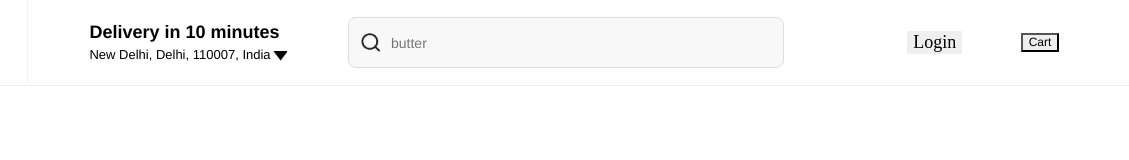
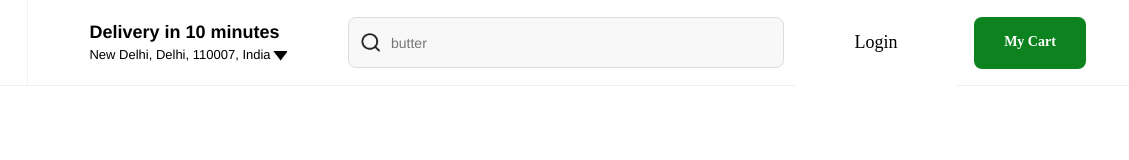
Before and after one commit to DevLordship/BlinkitClone, a plain HTML site: page index.html in a window 1280 px wide. Shown: the full height of the page, 151-1280 px from the left. Drawn offline with nearby package versions, Linux system fonts and the light colour scheme.

Commit message:
navbar done

```diff
--- a/index.html
+++ b/index.html
@@ -10,6 +10,7 @@
             integrity="sha384-EVSTQN3/azprG1Anm3QDgpJLIm9Nao0Yz1ztcQTwFspd3yD65VohhpuuCOmLASjC"
             crossorigin="anonymous"
         />
+
 
         <title>Blinkit Clone</title>
     </head>
@@ -44,17 +45,33 @@
                 </div>
             </div>
             <div class="blinlit-nav-search">
-
                 <div class="blinlit-nav-search-icon">
-                    <img  class="blinlit-nav-search-icon-main" src="./assets/search-icon.png" alt="serarch-icon" />
+                    <img
+                        class="blinlit-nav-search-icon-main"
+                        src="./assets/search-icon.png"
+                        alt="serarch-icon"
+                    />
                 </div>
-                <div class="blinlit-nav-search-bar"><input class="blinlit-nav-search-bar-main" type="text" placeholder="butter" /></div>
+                <div class="blinlit-nav-search-bar">
+                    <input
+                        class="blinlit-nav-search-bar-main"
+                        type="text"
+                        placeholder="butter"
+                    />
+                </div>
             </div>
             <div class="blinkit-login-cart">
                 <div class="blinlit-nav-button-login">
                     <button class="blinlit-nav-button-login-main">Login</button>
                 </div>
-                <div class="blinlit-nav-button-cart"><button>Cart</button></div>
+                <div class="blinlit-nav-button-cart">
+                    <div>
+                        <i class="fa fa-solid fa-cart-shopping"></i>
+                    </div>
+                    <button class="blinlit-nav-button-cart-main">
+                        My Cart
+                    </button>
+                </div>
             </div>
         </nav>
         <script
--- a/style.css
+++ b/style.css
@@ -14,7 +14,8 @@
 .blinkit-logo-delivery,
 .blinlit-nav-search,
 .blinkit-login-cart,
-.blinlit-nav-logo ,.blinlit-nav-delivery{
+.blinlit-nav-logo,
+.blinlit-nav-delivery {
     align-items: center;
 }
 
@@ -45,14 +46,14 @@
     height: 32px;
 }
 
-.blinkit-logo-delivery-devidor{
+.blinkit-logo-delivery-devidor {
     width: 1px;
     display: flex;
     background-color: rgb(242, 242, 242);
     height: 100%;
 }
 
-.blinlit-nav-delivery{
+.blinlit-nav-delivery {
     width: 320px;
     height: 86px;
     justify-content: center;
@@ -79,15 +80,14 @@
     display: inline-flex;
 }
 
-.blinlit-nav-delivery-arrow-main, .blinlit-nav-delivery-arrow{
-
+.blinlit-nav-delivery-arrow-main,
+.blinlit-nav-delivery-arrow {
     width: 15px;
     height: 10px;
-   margin-left: 1px;
+    margin-left: 1px;
 }
 
-.blinlit-nav-search{
-
+.blinlit-nav-search {
     width: 320px;
     /* height: 86px; */
     justify-content: start;
@@ -98,7 +98,7 @@
     background-color: inherit;
     color: #666;
     font-size: 12px;
-    font-family: 'Okra', Helvetica;
+    font-family: "Okra", Helvetica;
     flex: 1 1 0%;
     padding: 20px 24px 20px 0px;
     cursor: text;
@@ -112,20 +112,18 @@
     background: rgb(255, 255, 255);
     border: 1px solid rgb(221, 221, 221);
     border-radius: 8px;
-    background-color: #F8F8F8;
+    background-color: #f8f8f8;
     /* box-shadow: rgba(0, 0, 0, 0.08) 0px 0px 8px; */
-
-
 }
 
-.blinlit-nav-search-icon-main{
+.blinlit-nav-search-icon-main {
     width: 20px;
 }
-.blinlit-nav-search-bar{
+.blinlit-nav-search-bar {
     width: 100%;
 }
 
-.blinlit-nav-search-bar-main{
+.blinlit-nav-search-bar-main {
     /* width: 500px; */
     width: 100%;
     height: 25px;
@@ -134,12 +132,11 @@
     font-weight: 400;
     font-size: 14px;
     line-height: 18px;
-    background-color: #F8F8F8;
-    color: rgb(0, 0, 0)
-
+    background-color: #f8f8f8;
+    color: rgb(0, 0, 0);
 }
 
-.blinkit-login-cart{
+.blinkit-login-cart {
     display: flex;
     width: 345px;
     -webkit-box-pack: center;
@@ -150,10 +147,10 @@
     gap: 5px;
     color: #666;
     font-size: 12px;
-    font-family: 'Okra', Helvetica;
+    font-family: "Okra", Helvetica;
 }
 
-.blinlit-nav-button-login{
+.blinlit-nav-button-login {
     -webkit-box-pack: center;
     justify-content: center;
     -webkit-box-align: center;
@@ -164,7 +161,7 @@
     cursor: pointer;
     transition: background-color 0.5s ease 0s;
 }
-.blinlit-nav-button-login{
+.blinlit-nav-button-login {
     width: 162px;
     -webkit-box-pack: center;
     justify-content: center;
@@ -173,13 +170,45 @@
     height: 86px;
     display: flex;
     cursor: pointer;
-    transition: background-color 0.5s ease 0s;
+    background-color: #ffff;
+    /* transition: background-color 0.5s ease 0s; */
 }
-.blinlit-nav-button-login-main{
+.blinlit-nav-button-login-main {
     font-size: 18px;
     font-weight: 400;
     /* color: rgb(54, 54, 54); */
     font-family: Okra-Regular;
     /* transition: font-size 0.5s ease 0s; */
     border: none;
+    background-color: #fff;
 }
+
+.blinlit-nav-button-cart {
+    margin-right: 32px;
+    margin-left: 12px;
+
+    -webkit-box-pack: center;
+    justify-content: center;
+    -webkit-box-align: center;
+    align-items: center;
+    height: 86px;
+    display: flex;
+}
+
+.blinlit-nav-button-cart-main {
+    background-color: rgb(12, 131, 31);
+    border-radius: 8px;
+    cursor: pointer;
+    height: 52px;
+    width: 112px;
+    -webkit-box-pack: center;
+    justify-content: center;
+    -webkit-box-align: center;
+    align-items: center;
+    display: flex;
+    font-size: 14px;
+    color: rgb(255, 255, 255);
+    font-family: Okra-Bold;
+    font-weight: 800;
+    border: none;
+}
```
